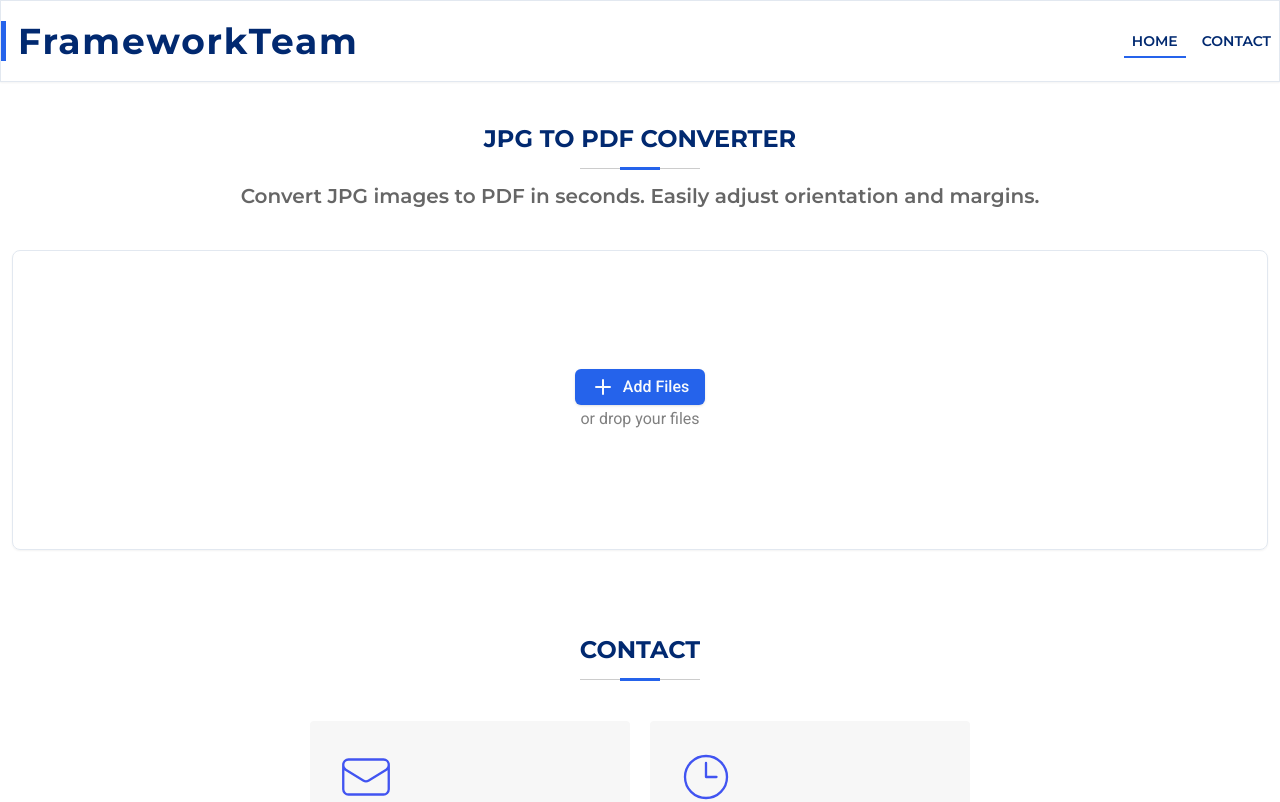
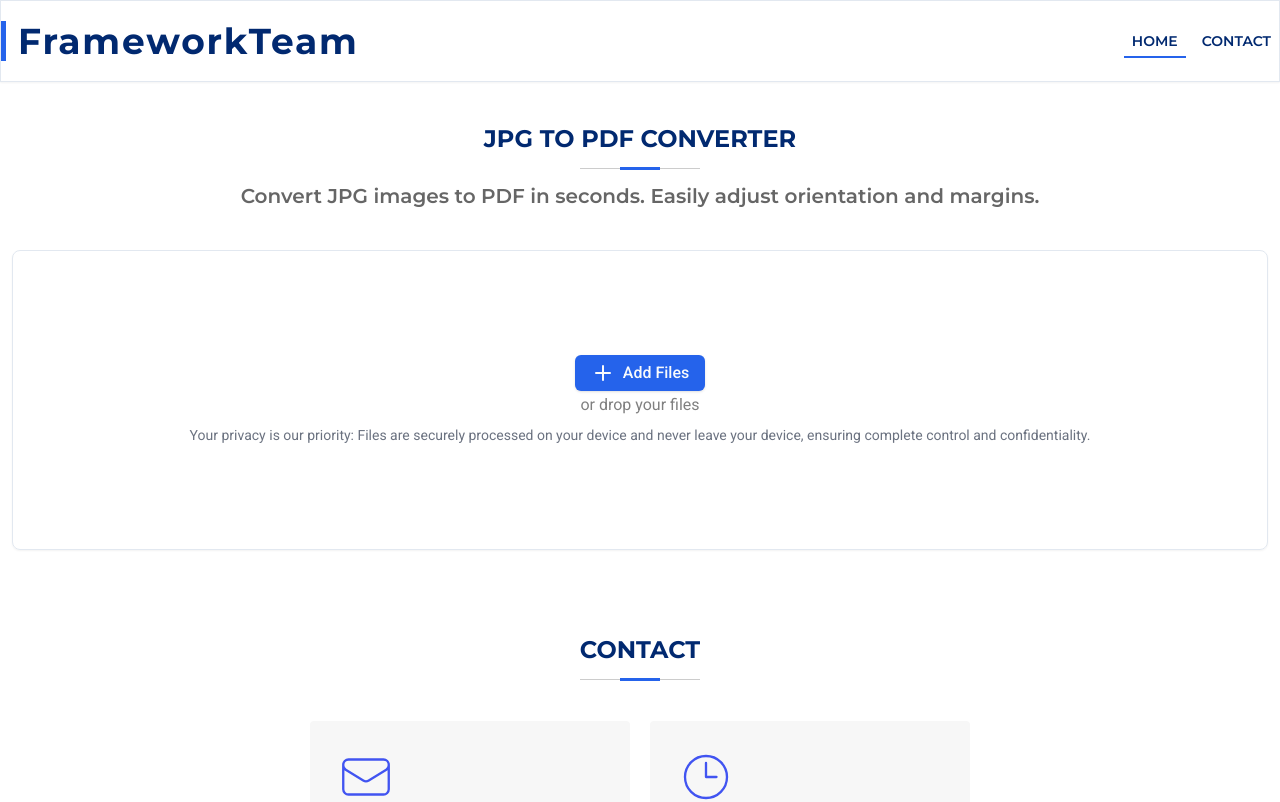
Before and after one commit to ChauhanJaved/jpg-to-pdf-converter, a Next.js app: page / in a window 1280 px wide. Shown: the top 802 px of the page. Built offline with nearby package versions, Linux system fonts and the light colour scheme.

Commit message:
Add file message refector

```diff
--- a/src/components/ui/drop-zone.tsx
+++ b/src/components/ui/drop-zone.tsx
@@ -144,6 +144,11 @@ const Dropzone = () => {
                     <span className="sm:text-base">Add Files</span>
                   </Button>
                   <p className="text-base text-black-500">or drop your files</p>
+                  <p className="mt-2 px-3 text-sm text-gray-500">
+                    Your privacy is our priority: Files are securely processed
+                    on your device and never leave your device, ensuring
+                    complete control and confidentiality.
+                  </p>
                 </div>
               )}
             </div>
```
